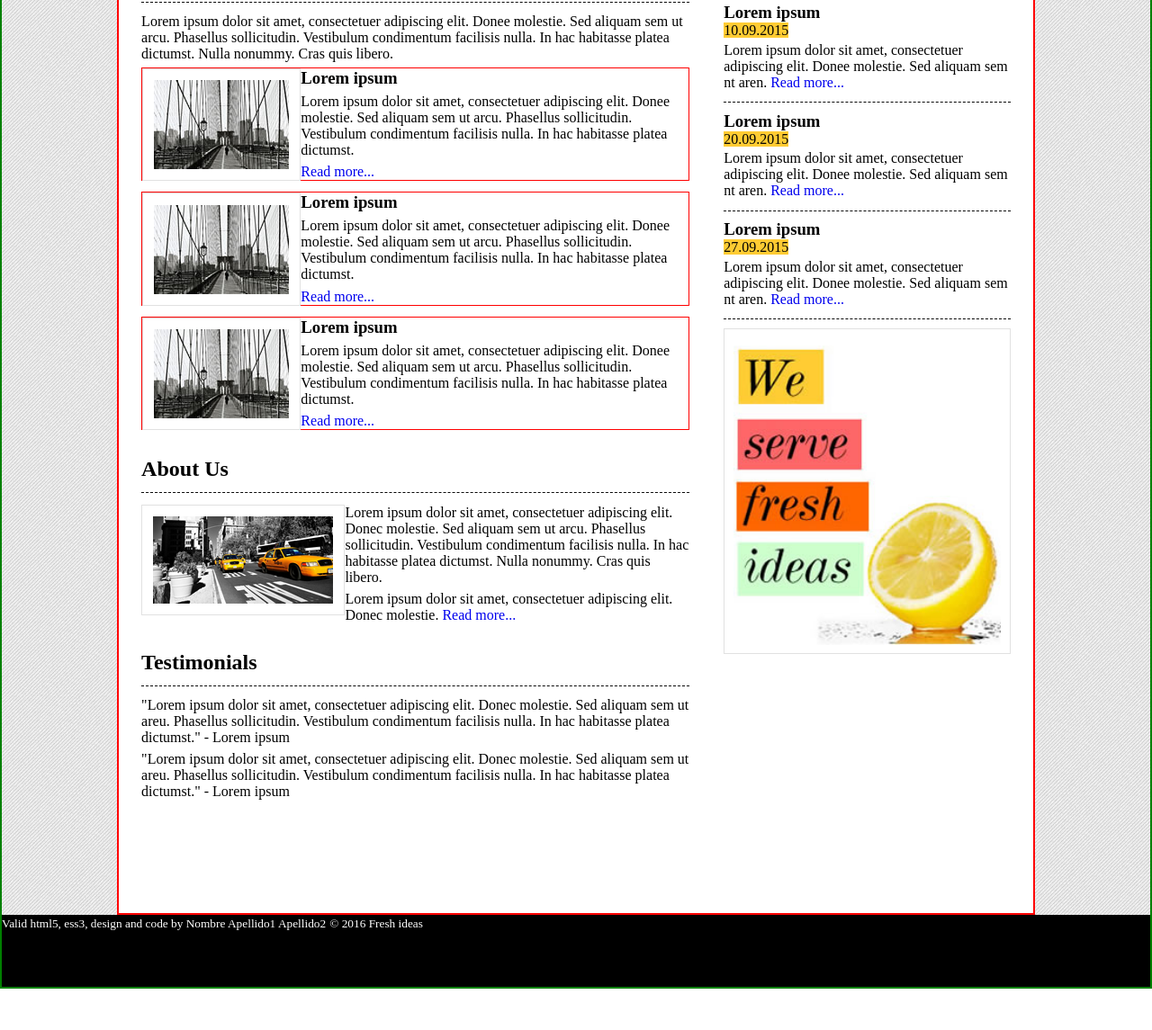
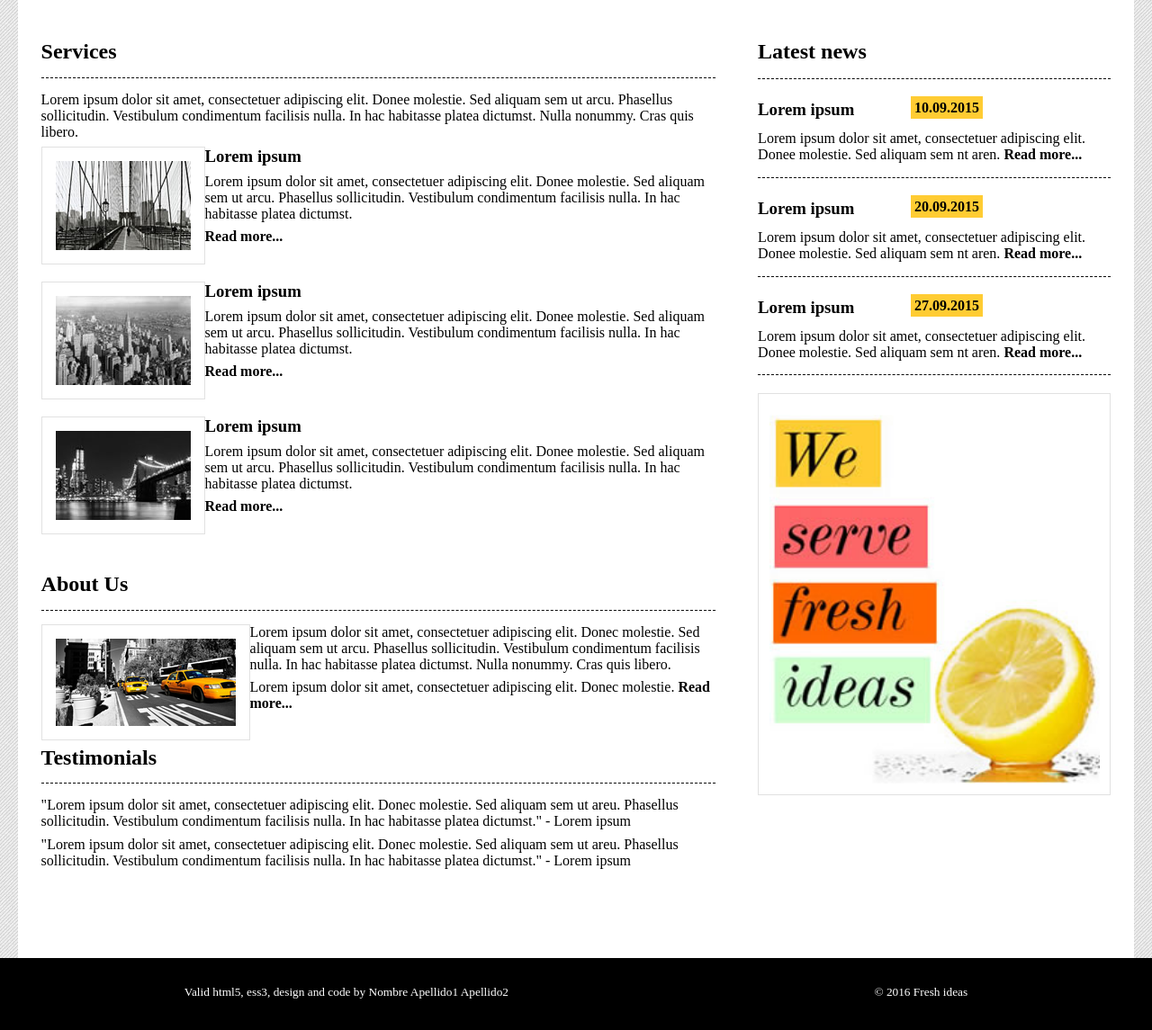
Before and after one commit to Ibizus/Programacion_DAW_22-23, a plain HTML site: page LENGUAJE MARCAS/FreshIdeas/index.html in a window 1280 px wide. Shown: the part 535-1680 px from the top of the page at 90% size. Before the commit the page ends 1634 px from the top, so only its background shows below. Drawn offline with Linux system fonts and the light colour scheme.

Commit message:
fresh ideas

```diff
--- a/LENGUAJE MARCAS/FreshIdeas/index.html
+++ b/LENGUAJE MARCAS/FreshIdeas/index.html
@@ -38,7 +38,7 @@
         </header>
 
         <main>
-            <section>
+            <section class="services">
                 <h2>Services</h2>
                 <p>
                     Lorem ipsum dolor sit amet, consectetuer adipiscing elit. Donee molestie.
@@ -58,7 +58,7 @@
                 </article>
 
                 <article>
-                    <img src="images/services1.jpg" alt="">
+                    <img src="images/services2.jpg" alt="">
                     <h3>Lorem ipsum</h3>
                     <p>
                         Lorem ipsum dolor sit amet, consectetuer adipiscing elit. Donee molestie.
@@ -69,7 +69,7 @@
                 </article>
 
                 <article>
-                    <img src="images/services1.jpg" alt="">
+                    <img src="images/services3.jpg" alt="">
                     <h3>Lorem ipsum</h3>
                     <p>
                         Lorem ipsum dolor sit amet, consectetuer adipiscing elit. Donee molestie.
@@ -142,8 +142,8 @@
     </div>
 
     <footer>
-        <small>Valid html5, ess3, design and code by Nombre Apellido1 Apellido2</small>
-        <small>&copy; 2016 Fresh ideas</small>
+        <small id="footer1">Valid html5, ess3, design and code by Nombre Apellido1 Apellido2</small>
+        <small id="footer2">&copy; 2016 Fresh ideas</small>
     </footer>
 </body>
 
--- a/LENGUAJE MARCAS/FreshIdeas/style.css
+++ b/LENGUAJE MARCAS/FreshIdeas/style.css
@@ -28,12 +28,11 @@ nav ul li{
     display: inline-block;
     padding: 2% 1%;
 }
-
 #cajacentral{
-    height: 1550px;
-    max-width: 1280px;
-    min-width: 600px;
-    margin: 0 10%;
+    height: 1600px;
+    max-width: 1240px;
+    min-width: 800px;
+    margin: auto;
     padding: 2%;
 }
 #portada{
@@ -70,18 +69,48 @@ aside{
     float: right;
     width: 33%;
 }
+aside article{
+    margin-top: 6%;
+    padding-bottom: 3%;
+}
+aside h2{
+    padding-bottom: 4%;
+}
+aside article h3{
+    float: left;
+    margin-right: 16%;
+    margin-bottom: 3%;
+}
+aside time{
+    padding: 1%;
+}
+aside p{
+    clear: both;
+}
 aside img{
     width: 100%;
+    margin-top: 5%;
     padding: 3%;
 }
 footer{
+    position: relative;
     height: 80px;
     clear: both;
+}
+#footer1{
+    position: absolute;
+    top: 30px;
+    left: 16%;
+}
+#footer2{
+    position: absolute;
+    top: 30px;
+    right: 16%;
 }
 
 
 /************************* Propiedades Generales *********************/
-a{  /*a:link, a:visited, a:active*/
+a:link, a:visited, a:active{  /*a:link, a:visited, a:active*/
     text-decoration: none;
 }
 h1, h2{
@@ -89,16 +118,18 @@ h1, h2{
     padding-bottom: 2%;
     margin-bottom: 2%;
 }
+.read{
+    color: black;
+    font-weight: bold;
+}
 
 
 /*** BODY ***/
 body{
     background-image: url(images/bg.png);
-    border: green solid 2px;
 }
 #cajacentral{
     background-color: white;
-    border: red solid 2px;
 }
 
 /************** HEADER *******************/
@@ -121,16 +152,19 @@ nav ul :hover{
 }
 #textoPortada{
     line-height: 180%;
-    border: orange solid 1px;
 }
 #textoPortada h1{
     text-align: center;
     font-size: x-large;
 }
+#textoPortada p{
+    font-size: large;
+}
 #readP{
     background-color: black;
     color: white;
-    font-size: smaller;
+    text-align: center;
+    padding: 3%;
 }
 
 
@@ -138,22 +172,21 @@ nav ul :hover{
 main section{
     margin-bottom: 5%;
 }
-section article{
-    border: red 1px solid;
+.services article{
     margin-bottom: 2%;
+    height: 135px;
 }
 
 /*** ASIDE ***/
 aside article{
     border-bottom: 1px black dashed;
-    margin-bottom: 3%;
-    padding-bottom: 3%;
 }
 aside img{
     border: #e1e1e1 1px solid;
 }
 aside time{
     background-color: #ffcc33;
+    font-weight: bold;
 }
 
 /*** FOOTER ***/
```
